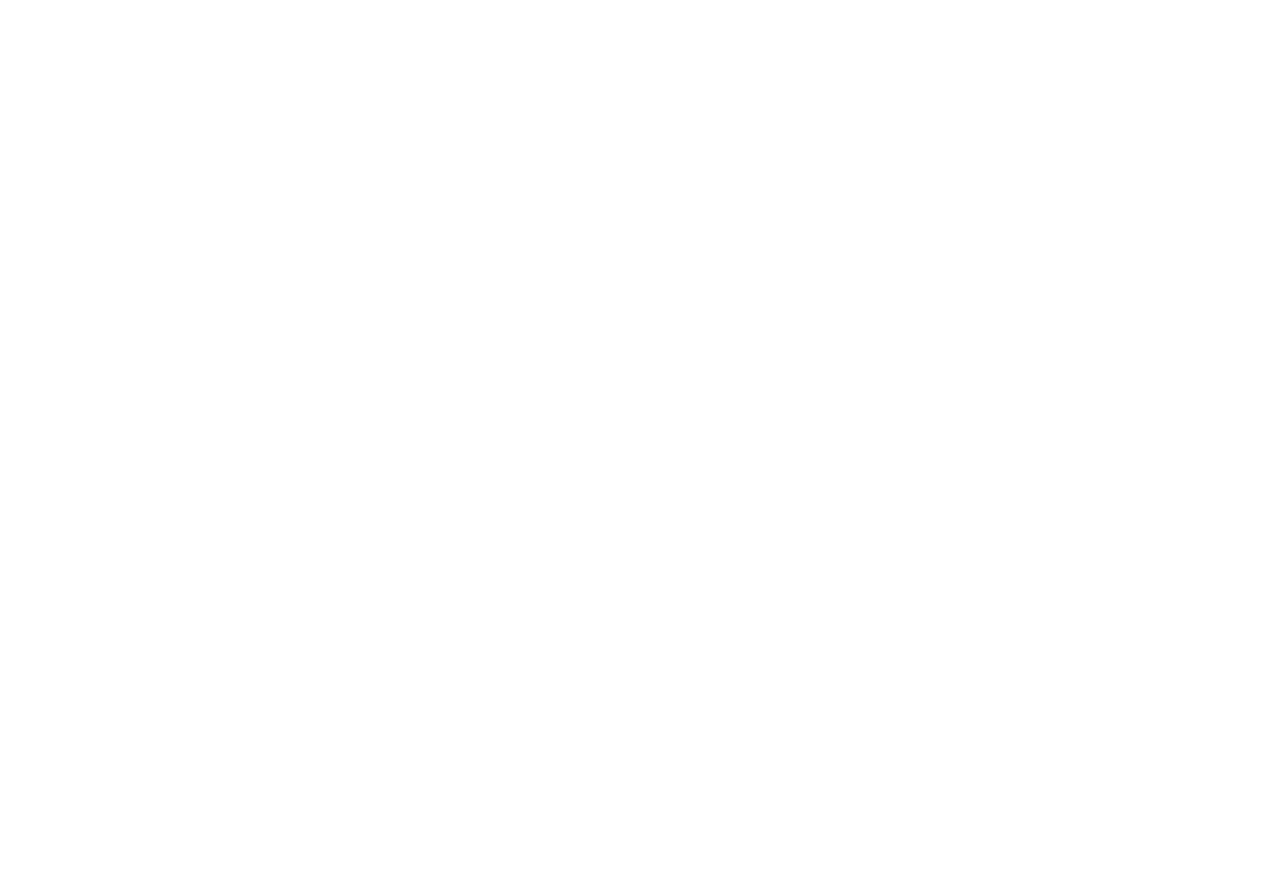
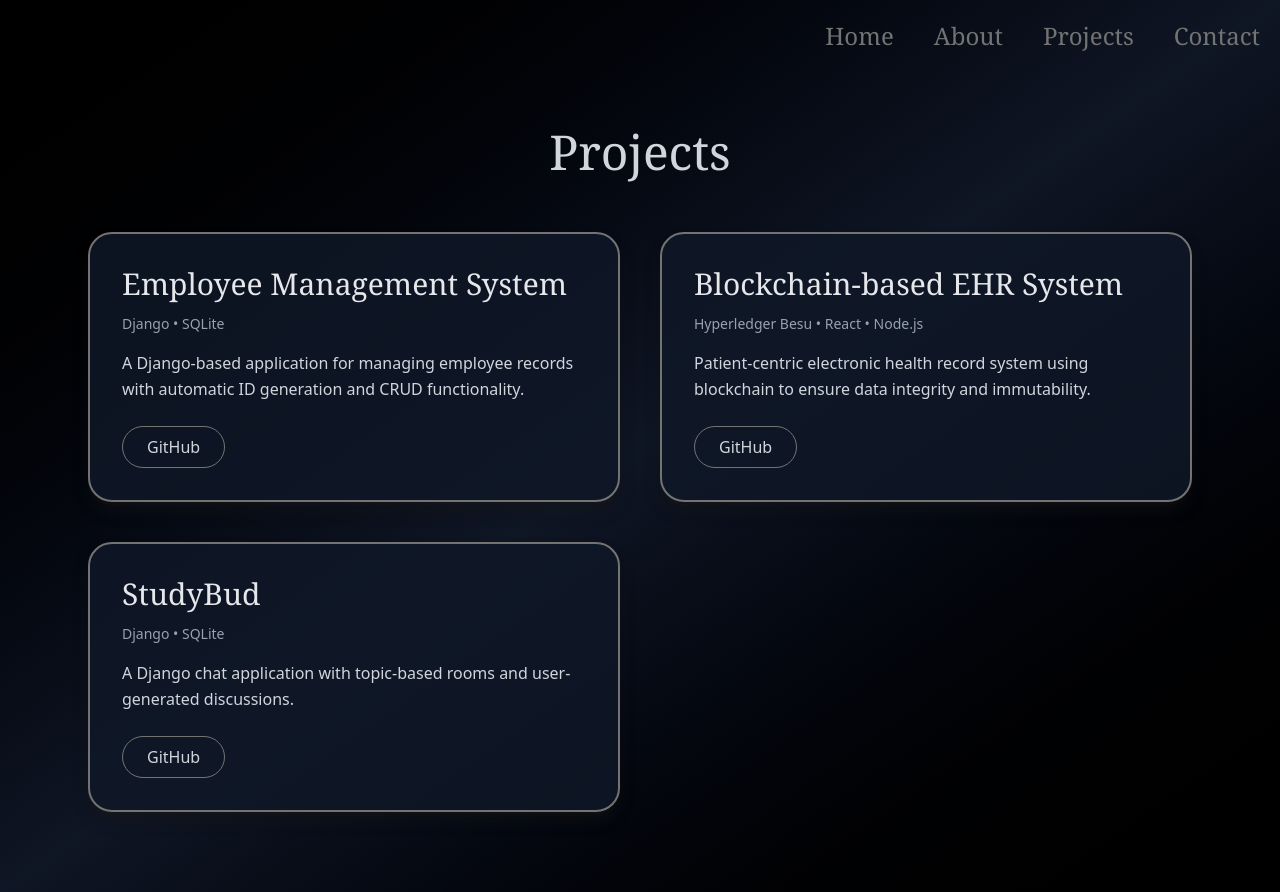
Before and after one commit to xjackhammered/Fardeen-Pranto-portfolio, a React (Vite) app: page /projects in a window 1280 px wide. Before the commit this address had no page. Before the commit the page ends 800 px from the top, so only its background shows below. Built offline with nearby package versions, Linux system fonts and the light colour scheme.

Commit message:
added box layout of projects, confiigured project routing

```diff
--- a/src/App.jsx
+++ b/src/App.jsx
@@ -4,6 +4,8 @@
 import About from "./About.jsx"
 import {Routes, Route} from 'react-router-dom'
 import Hero from "./Hero.jsx";
+import projects from "./projectData";
+import Project from "./Project.jsx"
 
 function App() {
   const [info] = useState(heroData);
@@ -13,6 +15,7 @@
       <Routes>
         <Route path="/" element={<Hero info={info}/>} />
         <Route path="/about" element={<About />} />
+        <Route path="/projects" element={<Project projects={projects}/>}/>
       </Routes>
     </>
   );
--- a/src/NavBar.jsx
+++ b/src/NavBar.jsx
@@ -11,7 +11,7 @@
           <Link to={'/about'}>About</Link>
         </li>
         <li className="text-2xl font-serif hover:underline">
-          <a href="#projects">Projects</a>
+          <a href="/projects">Projects</a>
         </li>
         <li className="text-2xl font-serif hover:underline">
           <a href="#contact">Contact</a>
--- /dev/null
+++ b/src/Project.jsx
@@ -0,0 +1,68 @@
+import NavBar from "./NavBar";
+
+export default function Project({ projects }) {
+  return (
+    <div className="relative min-h-screen w-full bg-black">
+      {/* Background */}
+      <div className="absolute inset-0 bg-gradient-to-br from-black via-gray-900 to-black opacity-90"></div>
+
+      {/* Navbar */}
+      <div className="absolute top-0 w-full z-20">
+        <NavBar />
+      </div>
+
+      {/* Content */}
+      <div className="relative z-10 max-w-6xl mx-auto px-6 pt-32 pb-20">
+        {/* Page Heading */}
+        <h1 className="text-gray-300 text-5xl font-serif text-center mb-14">
+          Projects
+        </h1>
+
+        {/* Projects Grid */}
+        <div className="grid gap-10 md:grid-cols-2">
+          {projects.map((project, index) => (
+            <div
+              key={index}
+              className="bg-gray-900/80 border-2 border-neutral-500 rounded-3xl p-8 shadow-lg shadow-neutral-900/50 hover:scale-[1.02] transition-transform duration-300"
+            >
+              <h2 className="text-gray-200 text-3xl font-serif mb-3">
+                {project.title}
+              </h2>
+
+              <p className="text-gray-400 text-sm mb-4">
+                {project.stack}
+              </p>
+
+              <p className="text-gray-300 mb-6 leading-relaxed">
+                {project.description}
+              </p>
+
+              <div className="flex gap-4">
+                {project.github && (
+                  <a
+                    href={project.github}
+                    target="_blank"
+                    rel="noopener noreferrer"
+                    className="px-6 py-2 rounded-full border border-neutral-500 text-gray-300 hover:bg-gray-800 transition"
+                  >
+                    GitHub
+                  </a>
+                )}
+                {project.live && (
+                  <a
+                    href={project.live}
+                    target="_blank"
+                    rel="noopener noreferrer"
+                    className="px-6 py-2 rounded-full border border-neutral-500 text-gray-300 hover:bg-gray-800 transition"
+                  >
+                    Live Demo
+                  </a>
+                )}
+              </div>
+            </div>
+          ))}
+        </div>
+      </div>
+    </div>
+  );
+}
--- a/src/index.css
+++ b/src/index.css
@@ -1 +1,5 @@
 @import "tailwindcss";
+
+html, body, #root {
+  background-color: black;
+}
--- a/src/projectData.js
+++ b/src/projectData.js
@@ -1,4 +1,4 @@
-export const projects = [
+const projects = [
   {
     title: "Employee Management System",
     stack: "Django • SQLite",
@@ -24,3 +24,5 @@
     live: ""
   }
 ];
+
+export default projects;
```
